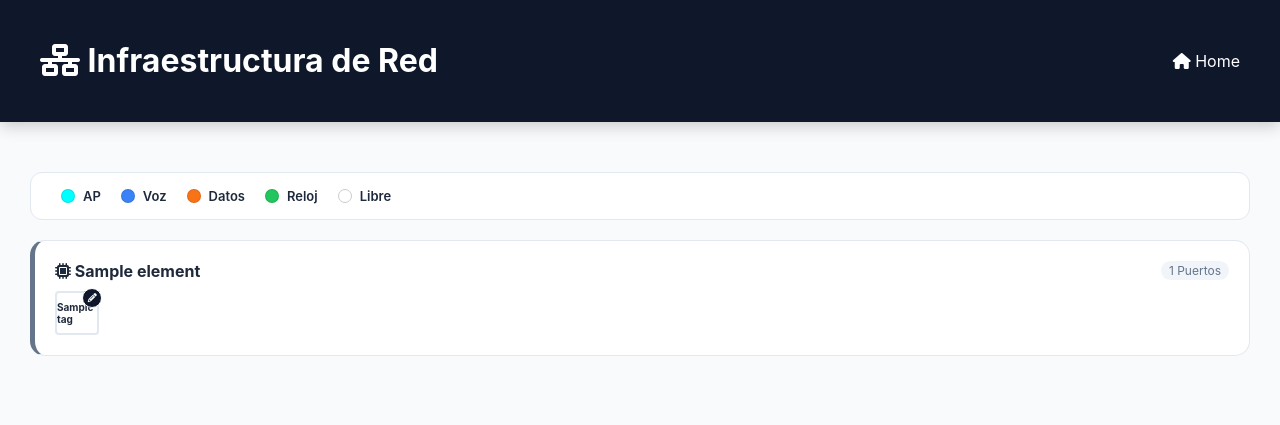
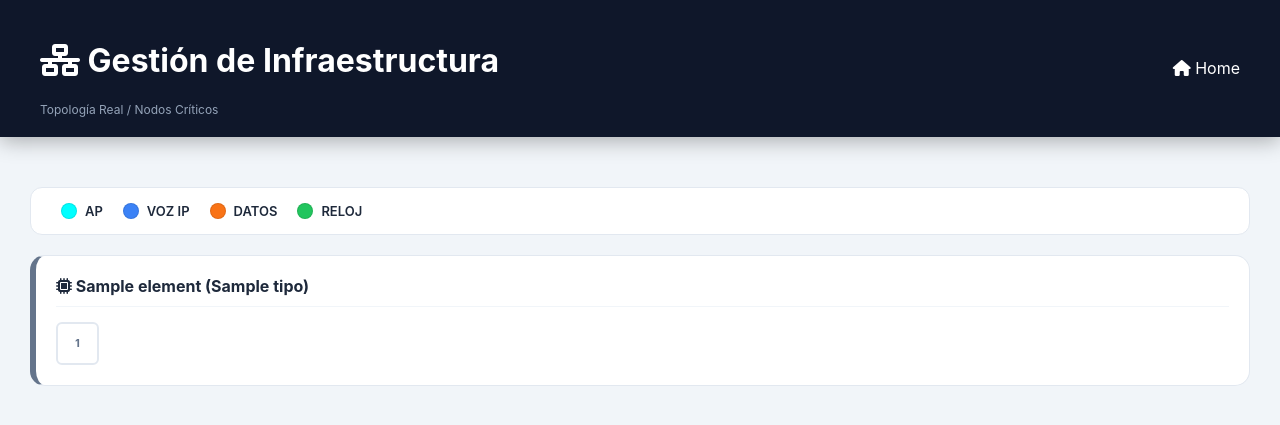
Before and after one commit to Repo-APS-Vallenar/jet-ocr, a Python web app: template templates/infra_red.html in a window 1280 px wide. Shown: the top 425 px of the page. Run offline with Jinja, Linux system fonts and the light colour scheme; the template is opened without the code that fills it: most values are stand-ins (such as "Sample title", 1, 10 or a date in 2020).

Commit message:
Aumento de : 10

```diff
--- a/templates/infra_red.html
+++ b/templates/infra_red.html
@@ -19,7 +19,7 @@
 
         body {
             font-family: 'Inter', sans-serif;
-            background: #f8fafc;
+            background: #f1f5f9;
             margin: 0;
             color: var(--text-main);
         }
@@ -31,7 +31,10 @@
             display: flex;
             justify-content: space-between;
             align-items: center;
-            box-shadow: 0 4px 15px rgba(0, 0, 0, 0.2);
+            box-shadow: 0 4px 20px rgba(0, 0, 0, 0.3);
+            position: sticky;
+            top: 0;
+            z-index: 100;
         }
 
         .page-wrapper {
@@ -59,8 +62,8 @@
         }
 
         .dot {
-            width: 12px;
-            height: 12px;
+            width: 14px;
+            height: 14px;
             border-radius: 50%;
             border: 1px solid rgba(0, 0, 0, 0.1);
         }
@@ -68,7 +71,7 @@
         .rack-container {
             display: flex;
             flex-direction: column;
-            gap: 20px;
+            gap: 25px;
         }
 
         .network-element {
@@ -76,81 +79,104 @@
             padding: 20px;
             border-radius: 15px;
             border: 1px solid #e2e8f0;
-            border-left: 5px solid #64748b;
+            border-left: 6px solid #64748b;
+        }
+
+        .element-title {
+            margin-bottom: 15px;
+            display: flex;
+            justify-content: space-between;
+            align-items: center;
+            border-bottom: 1px solid #f1f5f9;
+            padding-bottom: 10px;
         }
 
         .port-grid {
             display: grid;
             grid-template-columns: repeat(24, 1fr);
-            gap: 5px;
+            gap: 6px;
             min-width: 900px;
-            margin-top: 10px;
         }
 
         .port {
             aspect-ratio: 1;
             border: 2px solid #e2e8f0;
-            border-radius: 4px;
+            border-radius: 6px;
             display: flex;
             align-items: center;
             justify-content: center;
             font-size: 10px;
-            font-weight: bold;
+            font-weight: 800;
             cursor: pointer;
             position: relative;
             background: white;
-            transition: 0.2s;
+            color: #64748b;
+            transition: 0.2s cubic-bezier(0.4, 0, 0.2, 1);
         }
 
+        /* Colores */
         .port.service-ap {
             border-color: var(--color-ap);
-            background: #ebffff;
+            background: rgba(0, 255, 255, 0.05);
         }
 
         .port.service-reloj {
             border-color: var(--color-reloj);
-            background: #f0fff4;
+            background: rgba(34, 197, 94, 0.05);
         }
 
         .port.service-voice {
             border-color: var(--color-voice);
-            background: #ebf4ff;
+            background: rgba(59, 130, 246, 0.05);
         }
 
         .port.service-datos {
             border-color: var(--color-datos);
-            background: #fff7ed;
+            background: rgba(249, 115, 22, 0.05);
         }
 
-        .port:hover {
-            transform: scale(1.1);
-            z-index: 10;
-            box-shadow: 0 5px 15px rgba(0, 0, 0, 0.1);
-            border-color: #333;
+        .port.has-conn::after {
+            content: "\f127";
+            font-family: "Font Awesome 6 Free";
+            font-weight: 900;
+            position: absolute;
+            bottom: 2px;
+            right: 2px;
+            font-size: 7px;
+            color: #94a3b8;
+            opacity: 0.6;
         }
 
-        .port.highlight {
+        /* RESONANCE EXTREMA (PARA AMBOS) */
+        .port.highlight-active {
             border-color: #f59e0b !important;
-            box-shadow: 0 0 15px #f59e0b !important;
-            z-index: 20 !important;
+            box-shadow: 0 0 25px #f59e0b !important;
+            z-index: 50 !important;
             background: #fffbeb !important;
+            transform: scale(1.1);
         }
 
         .edit-btn {
             position: absolute;
-            top: -5px;
-            right: -5px;
-            width: 18px;
-            height: 18px;
+            top: -8px;
+            right: -8px;
+            width: 22px;
+            height: 22px;
             background: var(--bg-dark);
             color: white;
             border-radius: 50%;
-            font-size: 9px;
+            font-size: 10px;
             display: flex;
             align-items: center;
             justify-content: center;
-            border: 1px solid white;
+            border: 2px solid white;
             cursor: pointer;
+            opacity: 0.3;
+            transition: 0.2s;
+        }
+
+        .port:hover .edit-btn {
+            opacity: 1;
         }
 
         .modal {
@@ -234,98 +242,161 @@
             background: #f1f5f9;
             border: none;
             padding: 15px;
-            border-radius: 10px;
+            border-radius: 12px;
             cursor: pointer;
             font-weight: 600;
             color: #64748b;
+        }
+
+        .info-bubble {
+            position: fixed;
+            pointer-events: none;
+            background: #1e293b;
+            color: white;
+            padding: 8px 15px;
+            border-radius: 10px;
+            font-size: 12px;
+            font-weight: 600;
+            z-index: 10000;
+            opacity: 0;
+            transition: 0.2s;
+            display: flex;
+            align-items: center;
+            gap: 8px;
         }
     </style>
 </head>
 
 <body>
     <div class="header">
-        <h1><i class="fa-solid fa-network-wired"></i> Infraestructura de Red</h1>
-        <a href="/" style="color:white; text-decoration:none;"><i class="fa-solid fa-house"></i> Home</a>
+        <div>
+            <h1><i class="fa-solid fa-network-wired"></i> Gestión de Infraestructura</h1>
+            <p style="margin:0; font-size:12px; color:#94a3b8;">Topología Real / Nodos Críticos</p>
+        </div>
+        <a href="/" style="color:white; text-decoration:none;"><i class="fa-solid fa-home"></i> Home</a>
     </div>
 
     <div class="page-wrapper">
-        <!-- LEYENDA -->
         <div class="legend">
             <div class="legend-item">
                 <div class="dot" style="background: var(--color-ap);"></div> AP
             </div>
             <div class="legend-item">
-                <div class="dot" style="background: var(--color-voice);"></div> Voz
+                <div class="dot" style="background: var(--color-voice);"></div> VOZ IP
             </div>
             <div class="legend-item">
-                <div class="dot" style="background: var(--color-datos);"></div> Datos
+                <div class="dot" style="background: var(--color-datos);"></div> DATOS
             </div>
             <div class="legend-item">
-                <div class="dot" style="background: var(--color-reloj);"></div> Reloj
-            </div>
-            <div class="legend-item">
-                <div class="dot" style="background: #fff; border: 1px solid #ccc;"></div> Libre
+                <div class="dot" style="background: var(--color-reloj);"></div> RELOJ
             </div>
         </div>
 
         <div class="rack-container">
             {% for element in elementos %}
             <div class="network-element">
-                <div style="display:flex; justify-content:space-between; align-items:center; margin-bottom:10px;">
-                    <strong><i class="fa-solid fa-microchip"></i> {{ element.nombre }}</strong>
-                    <span
-                        style="font-size:12px; color:#64748b; background:#f1f5f9; padding:2px 8px; border-radius:10px;">{{
-                        element.total_puertos }} Puertos</span>
+                <div class="element-title">
+                    <strong><i class="fa-solid fa-microchip"></i> {{ element.nombre }} ({{ element.tipo }})</strong>
                 </div>
+
+                {% if element.tipo == 'SWITCH' %}
+                <!-- FILA SUPERIOR (IMPARES) -->
                 <div class="port-grid">
-                    {% for p in element.puertos | sort(attribute='numero_puerto') %}
-                    <div class="port {{ 'service-' + (p.tipo_servicio.lower() if p.tipo_servicio else 'vac') }}"
-                        id="port-{{ p.id | string }}" data-id="{{ p.id | string }}" data-tag="{{ p.tag or '' }}"
-                        data-dest="{{ p.destino or '' }}" data-serv="{{ p.tipo_servicio or 'VAC' }}"
-                        data-conn="{{ p.conectado_a_id | string if p.conectado_a_id else '' }}" onclick="p_click(this)">
-                        {{ p.tag or p.numero_puerto }}
-                        <div class="edit-btn" onclick="p_edit(event, this.parentElement)">
-                            <i class="fa-solid fa-pencil"></i>
-                        </div>
+                    {% for i in range(1, element.total_puertos + 1) %}
+                    {% if i % 2 != 0 %}
+                    {% set p = element.puertos | selectattr('numero_puerto', 'equalto', i) | first %}
+                    <div class="port {{ 'service-' + (p.tipo_servicio.lower() if p and p.tipo_servicio else 'vac') }} {{ 'has-conn' if p and p.conectado_a_id else '' }}"
+                        id="port-{{ p.id if p else 'null-'~i }}" data-id="{{ p.id if p else '' }}"
+                        data-tag="{{ (p.tag or i) if p else i }}" data-dest="{{ p.destino or '' if p else '' }}"
+                        data-serv="{{ p.tipo_servicio or 'VAC' if p else 'VAC' }}"
+                        data-conn="{{ p.conectado_a_id | string if p and p.conectado_a_id else '' }}"
+                        data-pname="{{ element.nombre }}" data-pnum="{{ i }}" onmouseenter="p_enter(this)"
+                        onmouseleave="p_leave(this)">
+                        {{ p.tag or i if p else i }}
+                        {% if p %}
+                        <div class="edit-btn" onclick="p_edit(event, this.parentElement)"><i
+                                class="fa-solid fa-pencil"></i></div>
+                        {% endif %}
+                    </div>
+                    {% endif %}
+                    {% endfor %}
+                </div>
+                <div style="height:8px"></div>
+                <!-- FILA INFERIOR (PARES) -->
+                <div class="port-grid">
+                    {% for i in range(1, element.total_puertos + 1) %}
+                    {% if i % 2 == 0 %}
+                    {% set p = element.puertos | selectattr('numero_puerto', 'equalto', i) | first %}
+                    <div class="port {{ 'service-' + (p.tipo_servicio.lower() if p and p.tipo_servicio else 'vac') }} {{ 'has-conn' if p and p.conectado_a_id else '' }}"
+                        id="port-{{ p.id if p else 'null-'~i }}" data-id="{{ p.id if p else '' }}"
+                        data-tag="{{ (p.tag or i) if p else i }}" data-dest="{{ p.destino or '' if p else '' }}"
+                        data-serv="{{ p.tipo_servicio or 'VAC' if p else 'VAC' }}"
+                        data-conn="{{ p.conectado_a_id | string if p and p.conectado_a_id else '' }}"
+                        data-pname="{{ element.nombre }}" data-pnum="{{ i }}" onmouseenter="p_enter(this)"
+                        onmouseleave="p_leave(this)">
+                        {{ p.tag or i if p else i }}
+                        {% if p %}
+                        <div class="edit-btn" onclick="p_edit(event, this.parentElement)"><i
+                                class="fa-solid fa-pencil"></i></div>
+                        {% endif %}
+                    </div>
+                    {% endif %}
+                    {% endfor %}
+                </div>
+                {% else %}
+                <!-- PATCH PANEL (NORMAL) -->
+                <div class="port-grid">
+                    {% for i in range(1, element.total_puertos + 1) %}
+                    {% set p = element.puertos | selectattr('numero_puerto', 'equalto', i) | first %}
+                    <div class="port {{ 'service-' + (p.tipo_servicio.lower() if p and p.tipo_servicio else 'vac') }} {{ 'has-conn' if p and p.conectado_a_id else '' }}"
+                        id="port-{{ p.id if p else 'null-'~i }}" data-id="{{ p.id if p else '' }}"
+                        data-tag="{{ (p.tag or i) if p else i }}" data-dest="{{ p.destino or '' if p else '' }}"
+                        data-serv="{{ p.tipo_servicio or 'VAC' if p else 'VAC' }}"
+                        data-conn="{{ p.conectado_a_id | string if p and p.conectado_a_id else '' }}"
+                        data-pname="{{ element.nombre }}" data-pnum="{{ i }}" onmouseenter="p_enter(this)"
+                        onmouseleave="p_leave(this)">
+                        {{ p.tag or i if p else i }}
+                        {% if p %}
+                        <div class="edit-btn" onclick="p_edit(event, this.parentElement)"><i
+                                class="fa-solid fa-pencil"></i></div>
+                        {% endif %}
                     </div>
                     {% endfor %}
                 </div>
+                {% endif %}
             </div>
             {% endfor %}
         </div>
     </div>
 
-    <!-- MODAL DE EDICIÓN PROFESIONAL -->
+    <div id="bubble" class="info-bubble"></div>
+
     <div id="modal-puerto" class="modal">
         <div class="modal-content">
-            <h3 id="modal-title">Configuración de Punto</h3>
-
-            <label><i class="fa-solid fa-map-marker-alt"></i> Destino del Cable (Ubicación Física):</label>
-            <input type="text" id="edit-destino" placeholder="Ej: Box 10, Pasillo Norte, etc.">
-
+            <h3 id="modal-title">Editar Puerto</h3>
+            <label>Destino Físico:</label>
+            <input type="text" id="edit-destino">
             <div style="display:grid; grid-template-columns: 1fr 1fr; gap:12px;">
                 <div>
-                    <label><i class="fa-solid fa-info-circle"></i> Tipo Servicio:</label>
+                    <label>Servicio:</label>
                     <select id="edit-servicio">
-                        <option value="Datos">Datos (PC)</option>
-                        <option value="AP">Access Point</option>
-                        <option value="Voz">Telefonía IP</option>
-                        <option value="Reloj">Control Asistencia</option>
-                        <option value="VAC">Sin Uso (Vacío)</option>
+                        <option value="Datos">Datos</option>
+                        <option value="AP">AP</option>
+                        <option value="Voz">Voz IP</option>
+                        <option value="Reloj">Reloj</option>
+                        <option value="VAC">Libre</option>
                     </select>
                 </div>
                 <div>
-                    <label><i class="fa-solid fa-tag"></i> Etiqueta:</label>
-                    <input type="text" id="edit-tag" placeholder="Nombre visible">
+                    <label>Tag/Etiqueta:</label>
+                    <input type="text" id="edit-tag">
                 </div>
             </div>
-
-            <div
-                style="margin-top:20px; border-top:2px solid #f8fafc; padding-top:15px; background: #fffcf0; padding: 15px; border-radius: 10px;">
-                <label style="color: #854d0e;"><i class="fa-solid fa-link"></i> Parcheo (Link Físico):</label>
-                <div style="display:grid; grid-template-columns: 2fr 1fr; gap:8px; margin-top:8px;">
+            <div style="margin-top:20px; border-top:1px solid #eee; padding-top:15px;">
+                <label>Vincular a Puerto (Parcheo):</label>
+                <div style="display:grid; grid-template-columns: 2fr 1fr; gap:8px;">
                     <select id="select-equipo" onchange="updatePorts()">
-                        <option value="">-- Sin Conexión --</option>
+                        <option value="">-- Desconectado --</option>
                         {% for el in todos_elementos %}<option value="{{ el.id | string }}">{{ el.nombre }}</option>{%
                         endfor %}
                     </select>
@@ -356,40 +423,49 @@
     </div>
 
     <script>
-        let selectedPortId = null;
+        let selectedId = null;
+        const bubble = document.getElementById('bubble');
 
-        function p_click(el) {
-            document.querySelectorAll('.port').forEach(p => p.classList.remove('highlight'));
+        function p_enter(el) {
             const connId = el.getAttribute('data-conn');
-            if (connId && connId !== 'None' && connId !== '') {
-                const target = document.getElementById('port-' + connId);
-                if (target) {
-                    target.classList.add('highlight');
-                    target.scrollIntoView({ behavior: 'smooth', block: 'center' });
+            el.classList.add('highlight-active');
+
+            const rect = el.getBoundingClientRect();
+            bubble.style.opacity = "1";
+            bubble.style.top = (rect.top - 50) + "px";
+            bubble.style.left = rect.left + "px";
+
+            if (connId && connId !== '') {
+                const partner = document.getElementById('port-' + connId);
+                if (partner) {
+                    partner.classList.add('highlight-active');
+                    bubble.innerHTML = `🔗 Unido a: <b>${partner.getAttribute('data-pname')} [${partner.getAttribute('data-pnum')}]</b>`;
                 }
+            } else {
+                bubble.innerHTML = `📍 Destino: ${el.getAttribute('data-dest') || 'No asignado'}`;
             }
+        }
+
+        function p_leave() {
+            bubble.style.opacity = "0";
+            document.querySelectorAll('.port').forEach(p => p.classList.remove('highlight-active'));
         }
 
         function p_edit(event, portEl) {
             event.stopPropagation();
-            selectedPortId = portEl.getAttribute('data-id');
+            selectedId = portEl.getAttribute('data-id');
+            if (!selectedId) return;
             document.getElementById('edit-destino').value = portEl.getAttribute('data-dest');
             document.getElementById('edit-servicio').value = portEl.getAttribute('data-serv');
             document.getElementById('edit-tag').value = portEl.getAttribute('data-tag');
-            document.getElementById('modal-title').innerText = "Editando " + (portEl.getAttribute('data-tag') || "Puerto");
 
             const connId = portEl.getAttribute('data-conn');
-            if (connId && connId !== 'None' && connId !== '') {
-                // Buscar a qué equipo pertenece el puerto conectado
+            if (connId) {
                 const elParent = document.querySelector(`#db-raw div:has(span[data-id="${connId}"])`);
                 if (elParent) {
-                    const elId = elParent.id.replace('db-el-', '');
-                    document.getElementById('select-equipo').value = elId;
+                    document.getElementById('select-equipo').value = elParent.id.replace('db-el-', '');
                     updatePorts(connId);
                 }
-            } else {
-                document.getElementById('select-equipo').value = "";
-                document.getElementById('select-puerto').innerHTML = '<option value="">Puerto</option>';
             }
             document.getElementById('modal-puerto').style.display = 'flex';
         }
@@ -414,42 +490,12 @@
         }
 
         function closeModal() { document.getElementById('modal-puerto').style.display = 'none'; }
-
         async function save() {
-            const btn = document.getElementById('btn-save');
-            btn.disabled = true;
-            btn.innerText = "Guardando...";
-
-            const data = {
-                id: selectedPortId,
-                destino: document.getElementById('edit-destino').value,
-                servicio: document.getElementById('edit-servicio').value,
-                tag: document.getElementById('edit-tag').value,
-                conectado_a_id: document.getElementById('select-puerto').value
-            };
-
-            try {
-                const res = await fetch('/api/infra/editar_puerto', {
-                    method: 'POST',
-                    headers: { 'Content-Type': 'application/json' },
-                    body: JSON.stringify(data)
-                });
-                if (res.ok) {
-                    location.reload();
-                } else {
-                    alert("Error al guardar cambios");
-                    btn.disabled = false;
-                    btn.innerText = "Guardar Cambios";
-                }
-            } catch (e) {
-                console.error(e);
-                alert("Error de conexión");
-                btn.disabled = false;
-                btn.innerText = "Guardar Cambios";
-            }
+            const btn = document.getElementById('btn-save'); btn.disabled = true;
+            const data = { id: selectedId, destino: document.getElementById('edit-destino').value, servicio: document.getElementById('edit-servicio').value, tag: document.getElementById('edit-tag').value, conectado_a_id: document.getElementById('select-puerto').value };
+            const res = await fetch('/api/infra/editar_puerto', { method: 'POST', headers: { 'Content-Type': 'application/json' }, body: JSON.stringify(data) });
+            if (res.ok) location.reload(); else btn.disabled = false;
         }
-
-        window.onclick = function (e) { if (e.target == document.getElementById('modal-puerto')) closeModal(); }
     </script>
 </body>
 
```
Also changed, not shown: other parts of templates/infra_red.html (+13 -35 lines).
